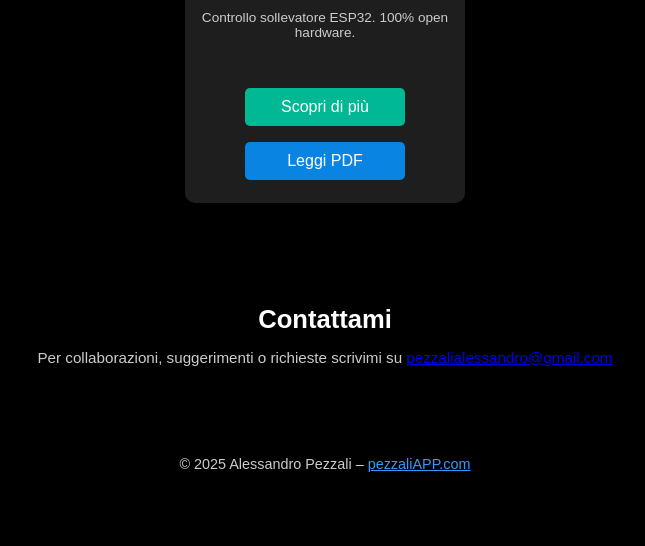
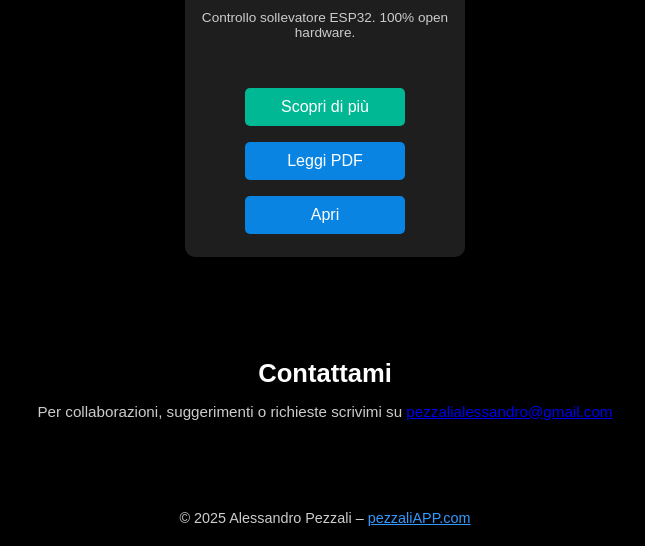
Before and after one commit to pezzaliapp/pezzaliapp.github.io, a plain HTML site: page index.html in a window 1280 px wide. Shown: the part 1344-1890 px from the top of the page, without its empty margins (315-960 px from the left). Before the commit the page ends 1836 px from the top, so only its background shows below. Drawn offline with Linux system fonts and the light colour scheme.

Commit message:
Update index.html

```diff
--- a/index.html
+++ b/index.html
@@ -47,6 +47,8 @@
           <p>Controllo sollevatore ESP32. 100% open hardware.</p>
           <a href="fleXiLift.html">Scopri di più</a>
           <a href="pdf/FleXiLift-Doc.pdf" target="_blank">Leggi PDF</a>
+          <a href="https://pezzaliapp.github.io/FleXiLift/" target="_blank">Apri</a>
+
         </div>
         <!-- Puoi aggiungere altri progetti qui -->
       </div>
```
